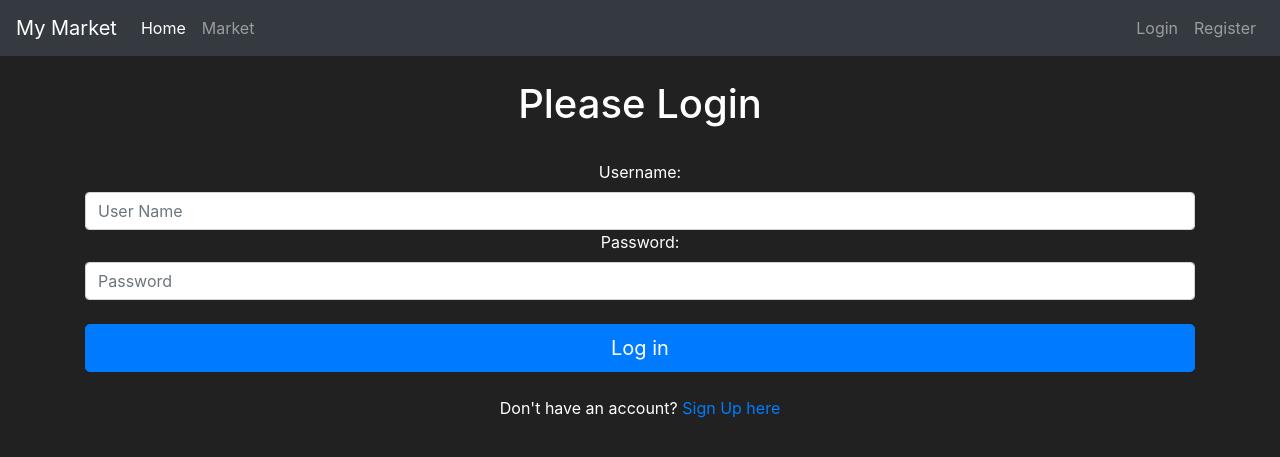
After one commit to GeoffryAbiFarah/MyMarket---Flask, a Flask app: page /login in a window 1280 px wide. The commit adds this page. Shown: the top 457 px of the page. Run offline with Flask 2, Linux system fonts and the light colour scheme; some libraries are stand-ins or nearby versions.

Commit message:
added login view + password encryption

```diff
--- a/market/__init__.py
+++ b/market/__init__.py
@@ -6,11 +6,13 @@ export FLASK_DEBUG=1
 
 from flask import Flask
 from flask_sqlalchemy import SQLAlchemy
+from flask_bcrypt import Bcrypt
 
 app = Flask(__name__) #__name__ => local file name
 app.config['SQLALCHEMY_DATABASE_URI'] = 'sqlite:///market.db'
 app.config['SECRET_KEY'] = '00c850c1210e1e42eb6c4edc'
 
 db = SQLAlchemy(app)
+bcrypt = Bcrypt(app)
 
 from market import routes
--- a/market/forms.py
+++ b/market/forms.py
@@ -1,11 +1,31 @@
 from flask_wtf import FlaskForm
-from flask_wtf.recaptcha import validators
 from wtforms import StringField, PasswordField, SubmitField
-from wtforms.validators import Length, EqualTo, Email, DataRequired
+from wtforms.validators import Length, EqualTo, Email, DataRequired, ValidationError
+from market.models import User
 
+#REGISTER
 class RegisterForm(FlaskForm):
     username = StringField(label='Username:', validators=[Length(min=2, max=30), DataRequired()])
     email = StringField(label='Email:', validators=[Email(), DataRequired()])
     password1 = PasswordField(label='Password:', validators=[Length(min=6), DataRequired()])
     password2 = PasswordField(label='Confirm Password:', validators=[EqualTo('password1'), DataRequired()])
-    submit = SubmitField(label='Register:')
+    submit = SubmitField(label='Register')
+
+    # flask form looks for functions starting with "validate_X and will check if there is an error"
+    # flask also checks if X is a real field
+    def validate_username(self, username_to_check):
+        user = User.query.filter_by(username=username_to_check.data).first()
+        if user:
+            raise ValidationError('USername Already exists, please try a different username')
+
+    def validate_email(self, email_to_check):
+        user = User.query.filter_by(email=email_to_check.data).first()
+        if user:
+            raise ValidationError('Email Already exists, please try a different email')
+
+
+#LOGIN
+class LoginForm(FlaskForm):
+    username = StringField(label="Username:", validators=[DataRequired()])
+    password = PasswordField(label="Password:", validators=[DataRequired()])
+    submit = SubmitField(label='Log in')
--- a/market/routes.py
+++ b/market/routes.py
@@ -1,7 +1,7 @@
 from market import app
-from flask import render_template, redirect, url_for
+from flask import render_template, redirect, url_for, flash
 from market.models import Item, User
-from market.forms import RegisterForm
+from market.forms import RegisterForm, LoginForm
 from market import db
 
 #routes
@@ -25,7 +25,7 @@ def register_page():
     if form.validate_on_submit(): #if user clicked SUBMIT
         user_to_create = User(username=form.username.data,
                                 email=form.email.data,
-                                password_hash=form.password1.data)
+                                password=form.password1.data)
 
         db.session.add(user_to_create)
         db.session.commit()
@@ -33,5 +33,13 @@ def register_page():
     # if any of our validators fail, it will be stored in form.errors
     if form.errors != {}: #if there are no errors from the validations
         for error in form.errors.values():
-            print("EERROORR: ",error)
+            flash(f'There was an error: {error}', category="danger")
+            # print("EERROORR: ",error)
     return render_template('register.html', form=form)
+
+
+@app.route('/login', methods=['GET','POST'])
+def login_page():
+    form = LoginForm()
+
+    return render_template('login.html', form=form)
--- a/market/templates/base.html
+++ b/market/templates/base.html
@@ -29,7 +29,7 @@
             </ul>
             <ul class="navbar-nav">
                 <li class="nav-item">
-                    <a class="nav-link" href="#">Login</a>
+                    <a class="nav-link" href="{{ url_for('login_page') }}">Login</a>
                 </li>
                 <li class="nav-item">
                     <a class="nav-link" href="{{ url_for('register_page')}}">Register</a>
@@ -37,9 +37,24 @@
             </ul>
         </div>
       </nav>
+      <!-- Flashed Messages -->
+      {% with messages = get_flashed_messages(with_categories=true) %}
+        {% if messages %}
+            {% for category, message in messages %}
+                <div class="alert alert-{{ category }}">
+                    {{ message }}
+                    <button class="m1-2 mb-1 close" type="button" data-dismiss="alert" aria-label="Close">
+                        <span aria-hidden="true">&times;</span>
+                    </button>
+                </div>
+            {% endfor %}
+        {% endif%}
+      {% endwith %}
+
       <!-- Future Content here -->
       {% block content %}
       {% endblock %}
+
 
 
       <!-- Optional JavaScript -->
--- /dev/null
+++ b/market/templates/login.html
@@ -0,0 +1,33 @@
+{% extends 'base.html' %}
+
+{% block title %}
+Login page
+{% endblock %}
+
+{% block content %}
+<br/>
+<h1 class="text-center">Please Login</h1>
+<br/>
+<!-- form -->
+<div class="container text-center">
+    <form method="POST" class="form-register" style="color:white">
+        <!-- to protect from CSRF -->
+        {{ form.hidden_tag() }}
+
+        {{ form.username.label() }}
+        {{ form.username(class="form-control", placeholder="User Name") }}
+
+
+        {{ form.password.label() }}
+        {{ form.password(class="form-control", placeholder="Password") }}
+
+        <br/>
+        {{ form.submit(class="btn btn-lg btn-block btn-primary") }}
+    </form>
+    <br/>
+    <div>
+        Don't have an account? <a href="{{ url_for('register_page') }}">Sign Up here</a>
+    </div>
+</div>
+
+{% endblock %}
--- a/market/templates/register.html
+++ b/market/templates/register.html
@@ -30,6 +30,10 @@ Register page
             <br/>
             {{ form.submit(class="btn btn-lg btn-block btn-primary") }}
         </form>
+        <br/>
+    <div>
+        Already have an account? <a href="{{ url_for('login_page') }}">Login here</a>
+    </div>
     </div>
 
 {% endblock %}
```
Also changed, not shown: market/models.py (+11 -1 lines), market/market.db.
